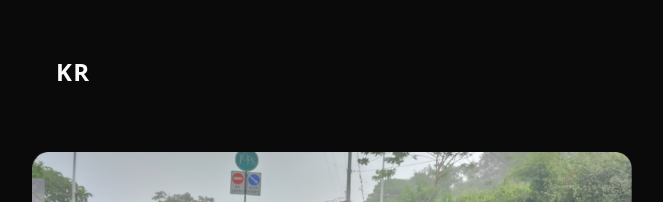
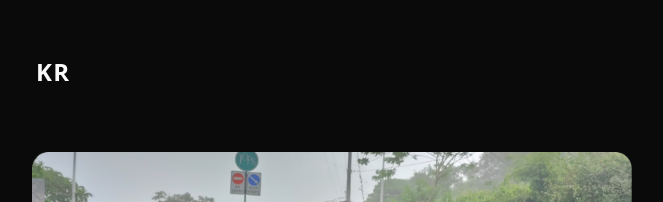
Before and after one commit to xborgkenkent/portfolio, a Vue app: page / in a window 1280 px wide. Shown: the top 202 px of the page, without its empty margins (308-971 px from the left). Built offline with nearby package versions, Linux system fonts and the light colour scheme.

Commit message:
update header

```diff
--- a/src/components/Header.vue
+++ b/src/components/Header.vue
@@ -9,15 +9,12 @@ function toggleMenu() {
 </script>
 
 <template>
-  <div class="flex items-center justify-between text-[#FAFAFA] py-4 px-6">
+  <div class="flex items-center justify-between text-[#FAFAFA] py-4 px-1">
     <!-- Logo -->
     <div>
       <p
-        class="font-sans font-bold text-2xl tracking-wider hidden md:block"
+        class="font-sans font-bold text-2xl tracking-wider"
       >
-        KR
-      </p>
-      <p class="font-sans font-bold text-2xl tracking-wider md:hidden">
         KR
       </p>
     </div>
```
